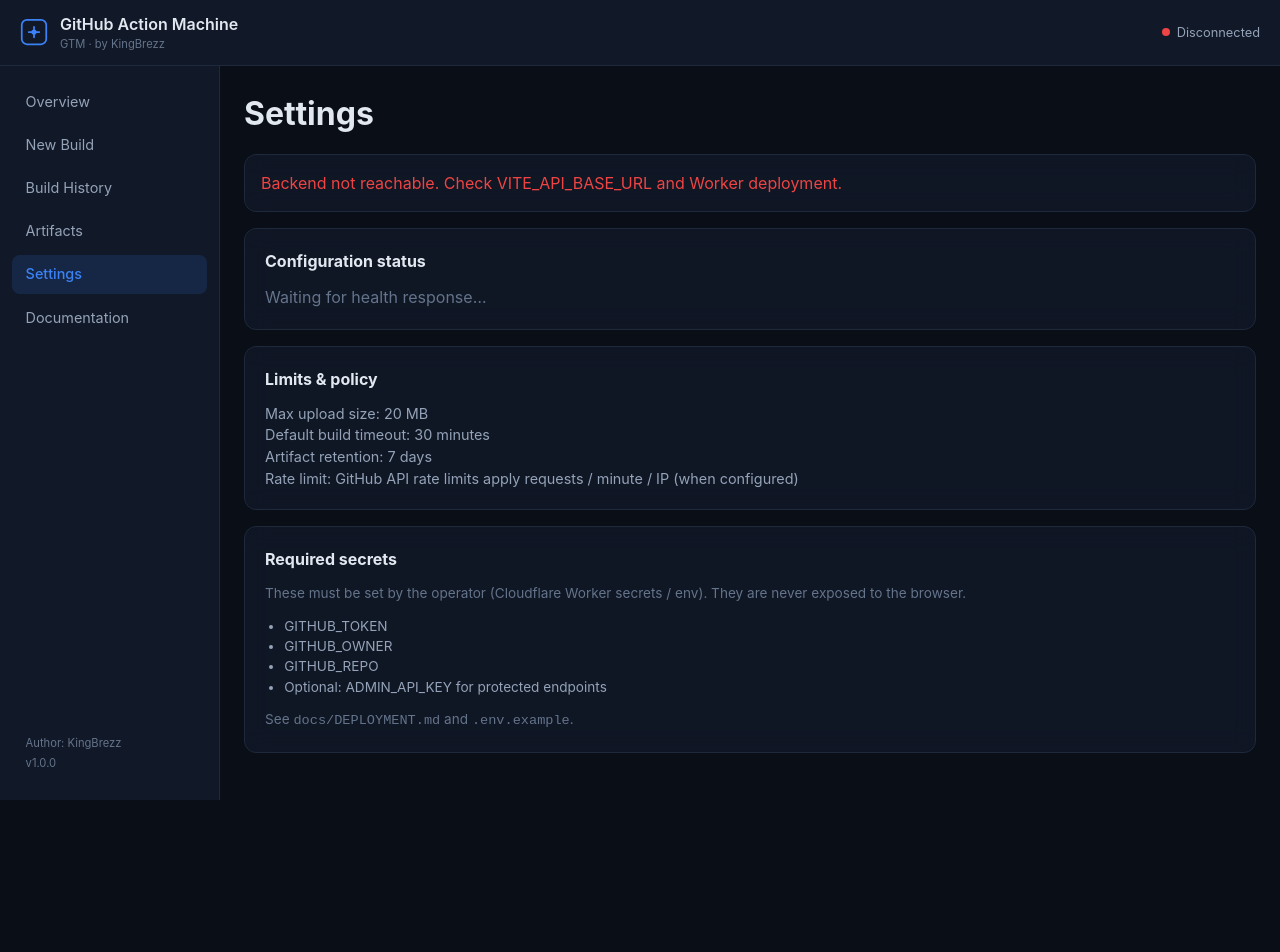
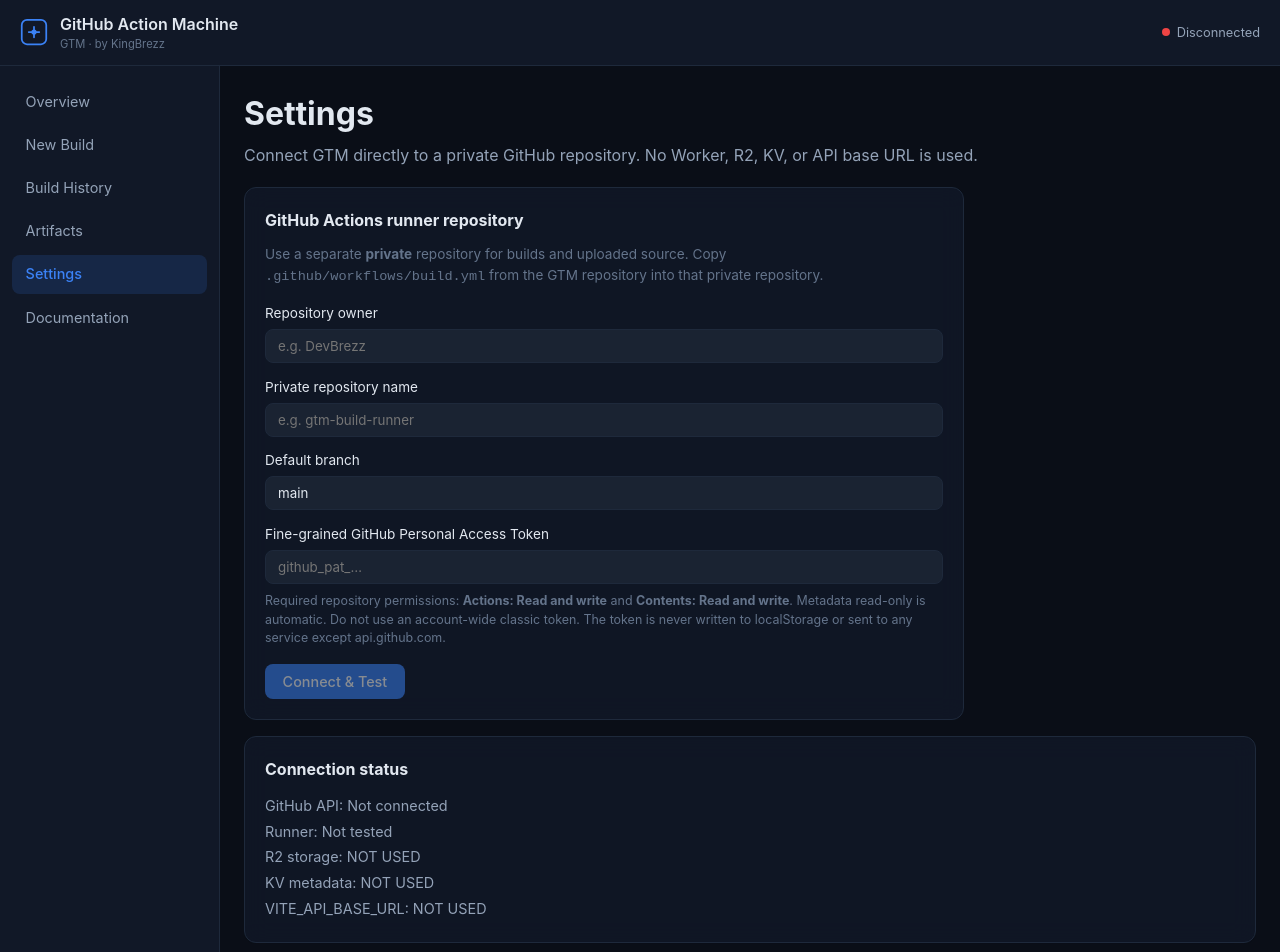
Before and after one commit to DevBrezz/GAM-GITHUB-ACTION-MACHINE, a React (Vite) app in the folder frontend/: page /settings in a window 1280 px wide. Shown: the top 952 px of the page. Before the commit the page ends 800 px from the top, so only its background shows below. Built offline with nearby package versions, Linux system fonts and the light colour scheme.

Commit message:
Add files via upload

```diff
--- a/frontend/src/pages/Overview.tsx
+++ b/frontend/src/pages/Overview.tsx
@@ -1,24 +1,21 @@
 import { useEffect, useState } from 'react'
 import { Link } from 'react-router-dom'
 import { api } from '../services/api'
-import type { Build, HealthResponse } from '../types'
+import type { Build } from '../types'
 import StatusBadge from '../components/StatusBadge'
 
 export default function Overview() {
   const [builds, setBuilds] = useState<Build[]>([])
-  const [health, setHealth] = useState<HealthResponse | null>(null)
   const [loading, setLoading] = useState(true)
   const [error, setError] = useState<string | null>(null)
 
   useEffect(() => {
     let cancelled = false
     Promise.all([
-      api.listBuilds(1, 10).catch(() => ({ builds: [], total: 0, page: 1, pageSize: 10 })),
-      api.health().catch(() => null),
-    ]).then(([list, h]) => {
+      api.listBuilds(1, 10).then((value) => value).catch((e) => { throw e }),
+    ]).then(([list]) => {
       if (!cancelled) {
         setBuilds(list.builds)
-        setHealth(h)
         setLoading(false)
       }
     }).catch((e) => {
@@ -46,7 +43,7 @@
 
       {error && (
         <div className="glass" style={{ padding: '1rem', marginBottom: '1rem', borderColor: 'var(--danger)' }}>
-          Backend unreachable: {error}. Configure <code>VITE_API_BASE_URL</code> and deploy the Worker.
+          GitHub connection unavailable: {error}. Open Settings, connect a fine-grained token, and configure the private runner repository.
         </div>
       )}
 
@@ -64,18 +61,6 @@
         ))}
       </div>
 
-      {health && (
-        <div className="glass" style={{ padding: '1rem', marginBottom: '1.5rem' }}>
-          <h3 style={{ fontSize: '0.9rem', marginBottom: '0.5rem' }}>Backend status</h3>
-          <div style={{ display: 'flex', flexWrap: 'wrap', gap: '1rem', fontSize: '0.85rem', color: 'var(--text-secondary)' }}>
-            <span>Version: {health.version}</span>
-            <span>Author: {health.author}</span>
-            <span>GitHub: {health.configured.github ? 'Configured' : 'NOT CONFIGURED'}</span>
-            <span>R2: {health.configured.r2 ? 'Bound' : 'NOT CONFIGURED'}</span>
-            <span>KV: {health.configured.kv ? 'Bound' : 'NOT CONFIGURED'}</span>
-          </div>
-        </div>
-      )}
 
       <div className="glass" style={{ padding: '1rem' }}>
         <div style={{ display: 'flex', justifyContent: 'space-between', alignItems: 'center', marginBottom: '1rem' }}>
--- a/frontend/src/pages/Settings.tsx
+++ b/frontend/src/pages/Settings.tsx
@@ -1,75 +1,99 @@
-import { useEffect, useState } from 'react'
-import { api } from '../services/api'
+import { useState } from 'react'
+import { api, githubConnection } from '../services/api'
 import type { HealthResponse } from '../types'
 
 export default function Settings() {
+  const saved = githubConnection.getConfig()
+  const [owner, setOwner] = useState(saved.owner)
+  const [repo, setRepo] = useState(saved.repo)
+  const [branch, setBranch] = useState(saved.branch || 'main')
+  const [token, setToken] = useState('')
   const [health, setHealth] = useState<HealthResponse | null>(null)
-  const [settings, setSettings] = useState<Record<string, unknown> | null>(null)
+  const [connected, setConnected] = useState(githubConnection.isConnected())
+  const [busy, setBusy] = useState(false)
+  const [message, setMessage] = useState<string | null>(null)
   const [error, setError] = useState<string | null>(null)
 
-  const maxUploadBytes = settings?.maxUploadBytes
+  const connect = async (event: React.FormEvent) => {
+    event.preventDefault()
+    setBusy(true)
+    setMessage(null)
+    setError(null)
+    try {
+      githubConnection.configure({ owner, repo, branch }, token)
+      const status = await api.health()
+      setHealth(status)
+      setConnected(true)
+      setToken('')
+      setMessage('Connected. The token remains in memory only and will be cleared when this page is reloaded.')
+    } catch (e) {
+      githubConnection.disconnect()
+      setConnected(false)
+      setError(e instanceof Error ? e.message : 'Could not connect to GitHub.')
+    } finally {
+      setBusy(false)
+    }
+  }
 
-  useEffect(() => {
-    Promise.all([
-      api.health().catch(() => null),
-      api.getSettings().catch(() => null),
-    ]).then(([h, s]) => {
-      setHealth(h)
-      setSettings(s)
-      if (!h) setError('Backend not reachable. Check VITE_API_BASE_URL and Worker deployment.')
-    })
-  }, [])
+  const disconnect = () => {
+    githubConnection.disconnect()
+    setConnected(false)
+    setHealth(null)
+    setMessage('Disconnected. Your token was cleared from memory.')
+    setError(null)
+  }
 
   return (
     <div>
-      <h1 style={{ marginBottom: '1rem' }}>Settings</h1>
+      <h1 style={{ marginBottom: '0.35rem' }}>Settings</h1>
+      <p style={{ color: 'var(--text-secondary)', marginBottom: '1.25rem' }}>
+        Connect GTM directly to a private GitHub repository. No Worker, R2, KV, or API base URL is used.
+      </p>
 
-      {error && (
-        <div className="glass" style={{ padding: '1rem', marginBottom: '1rem', color: 'var(--danger)' }}>
-          {error}
+      <form onSubmit={connect} className="glass" style={{ padding: '1.25rem', maxWidth: 720, marginBottom: '1rem' }}>
+        <h2 style={{ fontSize: '1rem', marginBottom: '0.75rem' }}>GitHub Actions runner repository</h2>
+        <p style={{ fontSize: '0.85rem', color: 'var(--text-muted)', marginBottom: '1rem' }}>
+          Use a separate <strong>private</strong> repository for builds and uploaded source. Copy <code>.github/workflows/build.yml</code> from the GTM repository into that private repository.
+        </p>
+        <label style={{ display: 'block', fontSize: '0.85rem', marginBottom: '0.35rem' }}>Repository owner</label>
+        <input value={owner} onChange={(e) => setOwner(e.target.value)} required placeholder="e.g. DevBrezz" style={{ width: '100%', marginBottom: '0.85rem' }} />
+        <label style={{ display: 'block', fontSize: '0.85rem', marginBottom: '0.35rem' }}>Private repository name</label>
+        <input value={repo} onChange={(e) => setRepo(e.target.value)} required placeholder="e.g. gtm-build-runner" style={{ width: '100%', marginBottom: '0.85rem' }} />
+        <label style={{ display: 'block', fontSize: '0.85rem', marginBottom: '0.35rem' }}>Default branch</label>
+        <input value={branch} onChange={(e) => setBranch(e.target.value)} required placeholder="main" style={{ width: '100%', marginBottom: '0.85rem' }} />
+        <label style={{ display: 'block', fontSize: '0.85rem', marginBottom: '0.35rem' }}>Fine-grained GitHub Personal Access Token</label>
+        <input type="password" autoComplete="off" value={token} onChange={(e) => setToken(e.target.value)} required placeholder={connected ? 'Connected token is held in memory' : 'github_pat_…'} style={{ width: '100%', marginBottom: '0.5rem' }} />
+        <p style={{ fontSize: '0.78rem', color: 'var(--text-muted)', marginBottom: '1rem' }}>
+          Required repository permissions: <strong>Actions: Read and write</strong> and <strong>Contents: Read and write</strong>. Metadata read-only is automatic. Do not use an account-wide classic token. The token is never written to localStorage or sent to any service except api.github.com.
+        </p>
+        {error && <div style={{ color: 'var(--danger)', marginBottom: '0.75rem', fontSize: '0.9rem' }}>{error}</div>}
+        {message && <div style={{ color: 'var(--text-secondary)', marginBottom: '0.75rem', fontSize: '0.9rem' }}>{message}</div>}
+        <div style={{ display: 'flex', flexWrap: 'wrap', gap: '0.65rem' }}>
+          <button className="btn btn-primary" type="submit" disabled={busy || !token.trim()}>{busy ? 'Connecting…' : 'Connect & Test'}</button>
+          {connected && <button className="btn btn-secondary" type="button" onClick={disconnect}>Disconnect</button>}
         </div>
-      )}
+      </form>
 
       <div className="glass" style={{ padding: '1.25rem', marginBottom: '1rem' }}>
-        <h2 style={{ fontSize: '1rem', marginBottom: '0.75rem' }}>Configuration status</h2>
-        {health ? (
-          <ul style={{ listStyle: 'none', fontSize: '0.9rem', color: 'var(--text-secondary)' }}>
-            <li>API status: {health.status}</li>
-            <li>Version: {health.version}</li>
-            <li>Author: {health.author}</li>
-            <li>GitHub integration: {health.configured.github ? 'Configured' : 'NOT CONFIGURED'}</li>
-            <li>R2 storage: {health.configured.r2 ? 'Bound' : 'NOT CONFIGURED'}</li>
-            <li>KV metadata: {health.configured.kv ? 'Bound' : 'NOT CONFIGURED'}</li>
-          </ul>
-        ) : (
-          <p style={{ color: 'var(--text-muted)' }}>Waiting for health response…</p>
-        )}
-      </div>
-
-      <div className="glass" style={{ padding: '1.25rem', marginBottom: '1rem' }}>
-        <h2 style={{ fontSize: '1rem', marginBottom: '0.75rem' }}>Limits & policy</h2>
-        <ul style={{ listStyle: 'none', fontSize: '0.9rem', color: 'var(--text-secondary)' }}>
-          <li>Max upload size: {typeof maxUploadBytes === 'number' && maxUploadBytes > 0 ? `${maxUploadBytes / (1024 * 1024)} MB` : '100 MB (default)'}</li>
-          <li>Default build timeout: {(settings?.defaultTimeoutMinutes as number) || 30} minutes</li>
-          <li>Artifact retention: {(settings?.artifactRetentionDays as number) || 7} days</li>
-          <li>Rate limit: {(settings?.rateLimitPerMinute as number) || 10} requests / minute / IP (when configured)</li>
+        <h2 style={{ fontSize: '1rem', marginBottom: '0.75rem' }}>Connection status</h2>
+        <ul style={{ listStyle: 'none', fontSize: '0.9rem', color: 'var(--text-secondary)', lineHeight: 1.8 }}>
+          <li>GitHub API: {connected ? 'Connected in this tab' : 'Not connected'}</li>
+          <li>Runner: {health ? `${health.author} / ${health.status}` : 'Not tested'}</li>
+          <li>R2 storage: NOT USED</li>
+          <li>KV metadata: NOT USED</li>
+          <li>VITE_API_BASE_URL: NOT USED</li>
         </ul>
       </div>
 
       <div className="glass" style={{ padding: '1.25rem' }}>
-        <h2 style={{ fontSize: '1rem', marginBottom: '0.75rem' }}>Required secrets</h2>
-        <p style={{ fontSize: '0.85rem', color: 'var(--text-muted)', marginBottom: '0.75rem' }}>
-          These must be set by the operator (Cloudflare Worker secrets / env). They are never exposed to the browser.
-        </p>
-        <ul style={{ fontSize: '0.85rem', color: 'var(--text-secondary)', paddingLeft: '1.2rem' }}>
-          <li>GITHUB_TOKEN</li>
-          <li>GITHUB_OWNER</li>
-          <li>GITHUB_REPO</li>
-          <li>Optional: ADMIN_API_KEY for protected endpoints</li>
+        <h2 style={{ fontSize: '1rem', marginBottom: '0.5rem' }}>Security and limitations</h2>
+        <ul style={{ paddingLeft: '1.2rem', fontSize: '0.85rem', color: 'var(--text-secondary)', lineHeight: 1.7 }}>
+          <li>The runner repository must be private; uploaded ZIPs are committed to temporary upload branches before dispatch.</li>
+          <li>GTM deletes the temporary branch after the workflow finishes. Git history/object cleanup is controlled by GitHub and is not an immediate secure-erasure guarantee.</li>
+          <li>The token is memory-only. Reloading the page clears it, so reconnect in Settings after reload.</li>
+          <li>Uploaded projects and custom commands execute on GitHub-hosted runners. Do not build untrusted code with a token/account that has access to sensitive repositories.</li>
+          <li>GitHub Actions usage limits, repository policy, and artifact retention still apply.</li>
         </ul>
-        <p style={{ fontSize: '0.85rem', color: 'var(--text-muted)', marginTop: '0.75rem' }}>
-          See <code>docs/DEPLOYMENT.md</code> and <code>.env.example</code>.
-        </p>
       </div>
     </div>
   )
```
Also changed, not shown: frontend/src/pages/Artifacts.tsx (+12 -4 lines), frontend/src/pages/BuildDetail.tsx (+13 -4 lines), frontend/src/pages/NewBuild.tsx (+4 -4 lines).
